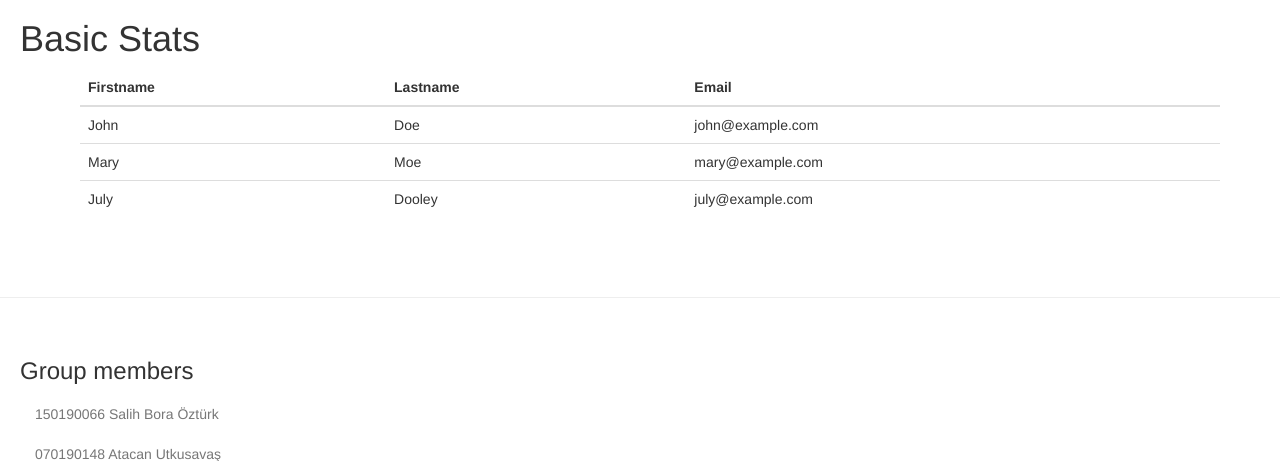
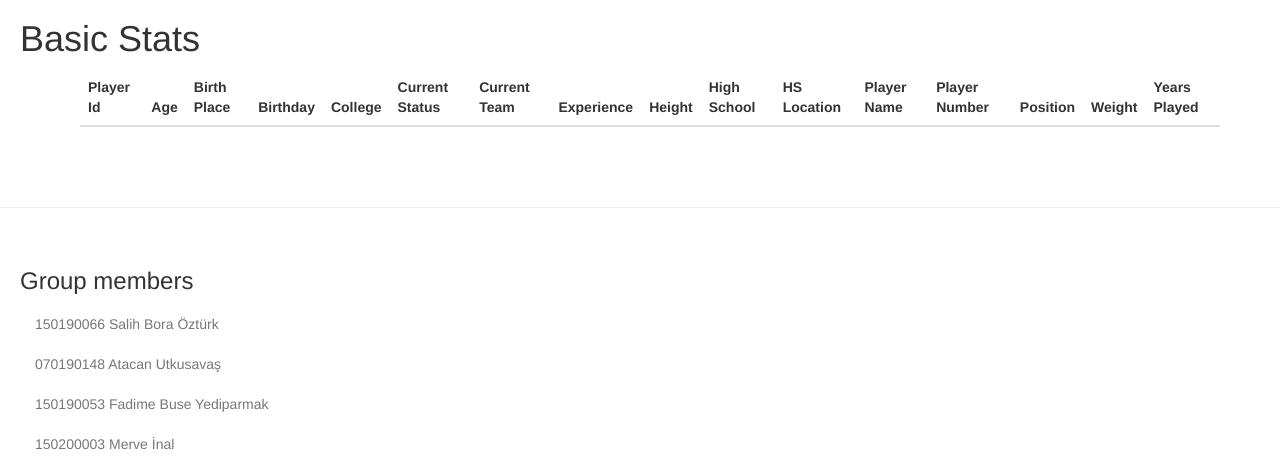
Before and after one commit to itudb2202/itudb2202, a Flask app: page /basicStats in a window 1280 px wide. Shown: the part 51-512 px from the top of the page. Run offline with Flask 2, Linux system fonts and the light colour scheme; data that the repository does not hold is empty; some libraries are stand-ins or nearby versions.

Commit message:
change in sql player_id format and delete function of basicstats

```diff
--- a/proje/database.py
+++ b/proje/database.py
@@ -13,6 +13,12 @@
 
 
     # ------- GET ALL FUNCTIONS
+    def get_all_basic_stats(self):
+        with dbapi2.connect(self.dbfile) as connection:
+            cursor = connection.cursor()
+            query = "SELECT * FROM basic_stats ORDER BY Player_Id DESC LIMIT 30"
+            basic_stats = cursor.execute(query).fetchall()
+            return basic_stats
 
     def get_all_punting_stats(self):
         with dbapi2.connect(self.dbfile) as connection:
@@ -76,6 +82,14 @@
 
     # ------- DELETE FUNCTIONS
 
+    def dlt_basicstats(self, basicstats_key):
+        with dbapi2.connect(self.dbfile) as connection:
+            cursor = connection.cursor()
+            cursor.execute("PRAGMA foreign_keys = ON")
+            query = "DELETE FROM basic_stats WHERE (Player_Id = ?)"
+            cursor.execute(query, (basicstats_key,))
+            connection.commit()
+
     def dlt_receiving(self, receiving_key):
         with dbapi2.connect(self.dbfile) as connection:
             cursor = connection.cursor()
--- a/proje/server.py
+++ b/proje/server.py
@@ -18,6 +18,7 @@
     app.add_url_rule("/atacan", view_func=views.atacan_page)
     app.add_url_rule("/pelin", view_func=views.pelin_page)
     app.add_url_rule("/basicStats", view_func=views.basicStats_page)
+    app.add_url_rule("/delete_basicstats/<player_id>", view_func=views.delete_basicstats)
     app.add_url_rule("/delete_receiving/<receiving_id>", view_func=views.delete_receiving)
     app.add_url_rule("/delete_defensive/<defensive_id>", view_func=views.delete_defensive)
     app.add_url_rule("/delete_kickoff/<kickoff_id>", view_func=views.delete_kickoff )
--- a/proje/templates/basicStats.html
+++ b/proje/templates/basicStats.html
@@ -5,27 +5,95 @@
   <table class="table table-hover">
     <thead>
       <tr>
-        <th>Firstname</th>
-        <th>Lastname</th>
-        <th>Email</th>
+        <th>Player Id</th>
+        <th>Age</th>
+        <th>Birth Place</th>
+        <th>Birthday</th>
+        <th>College</th>
+        <th>Current Status</th>
+        <th>Current Team</th>
+        <th>Experience</th>
+        <th>Height</th>
+        <th>High School</th>
+        <th>HS Location</th>
+        <th>Player Name</th>
+        <th>Player Number</th>
+        <th>Position</th>
+        <th>Weight</th>
+        <th>Years Played</th>
       </tr>
     </thead>
     <tbody>
+      {% for Age,Birth_Place,Birthday, College ,Current_Status,Current_Team,Experience,Height_inches,High_School,High_School_Location,Player_Name,Player_Number,Player_Id,Position,Weight_lbs,Years_Played in basicstats_db %}
       <tr>
-        <td>John</td>
-        <td>Doe</td>
-        <td>john@example.com</td>
+        <td>
+          {{Player_Id}}
+        </td>
+        <td>
+          {{Age}}
+        </td>
+
+        <td>
+          {{Birth_Place}}
+        </td>
+
+        <td>
+          {{Birthday}}
+        </td>
+
+        <td>
+          {{College}}
+        </td>
+
+        <td>
+          {{Current_Status}}
+        </td>
+
+        <td>
+          {{Current_Team}}
+        </td>
+
+        <td>
+          {{Experience}}
+        </td>
+
+        <td>
+          {{Height_inches}}
+        </td>
+
+        <td>
+          {{High_School}}
+        </td>
+
+        <td>
+          {{High_School_Location}}
+        </td>
+
+        <td>
+          {{Player_Name}}
+        </td>
+
+        <td>
+          {{Player_Number}}
+        </td>
+
+        <td>
+          {{Position}}
+        </td>
+
+        <td>
+          {{Weight_lbs}}
+        </td>
+
+        <td>
+          {{Years_Played}}
+        </td>
+
+        <td>
+          <a href="{{ url_for('delete_basicstats', player_id = Player_Id)}}">Delete Row</a>
+        </td>
       </tr>
-      <tr>
-        <td>Mary</td>
-        <td>Moe</td>
-        <td>mary@example.com</td>
-      </tr>
-      <tr>
-        <td>July</td>
-        <td>Dooley</td>
-        <td>july@example.com</td>
-      </tr>
+      {% endfor %}
     </tbody>
   </table>
 </div>
--- a/proje/views.py
+++ b/proje/views.py
@@ -35,7 +35,15 @@
     return render_template("atacan.html", receiving_db = receiving)
 
 def basicStats_page():
-    return render_template("basicStats.html")
+    db = current_app.config["dbconfig"]
+    basicstats = db.get_all_basic_stats()
+    return render_template("basicStats.html",basicstats_db = basicstats)
+
+def delete_basicstats(player_id):
+    db = current_app.config["dbconfig"]
+    db.dlt_basicstats(player_id)
+    basicstats = db.get_all_basic_stats()
+    return render_template("basicStats.html", basicstats_db = basicstats)
 
 def delete_receiving(receiving_id):
     db = current_app.config["dbconfig"]
```
